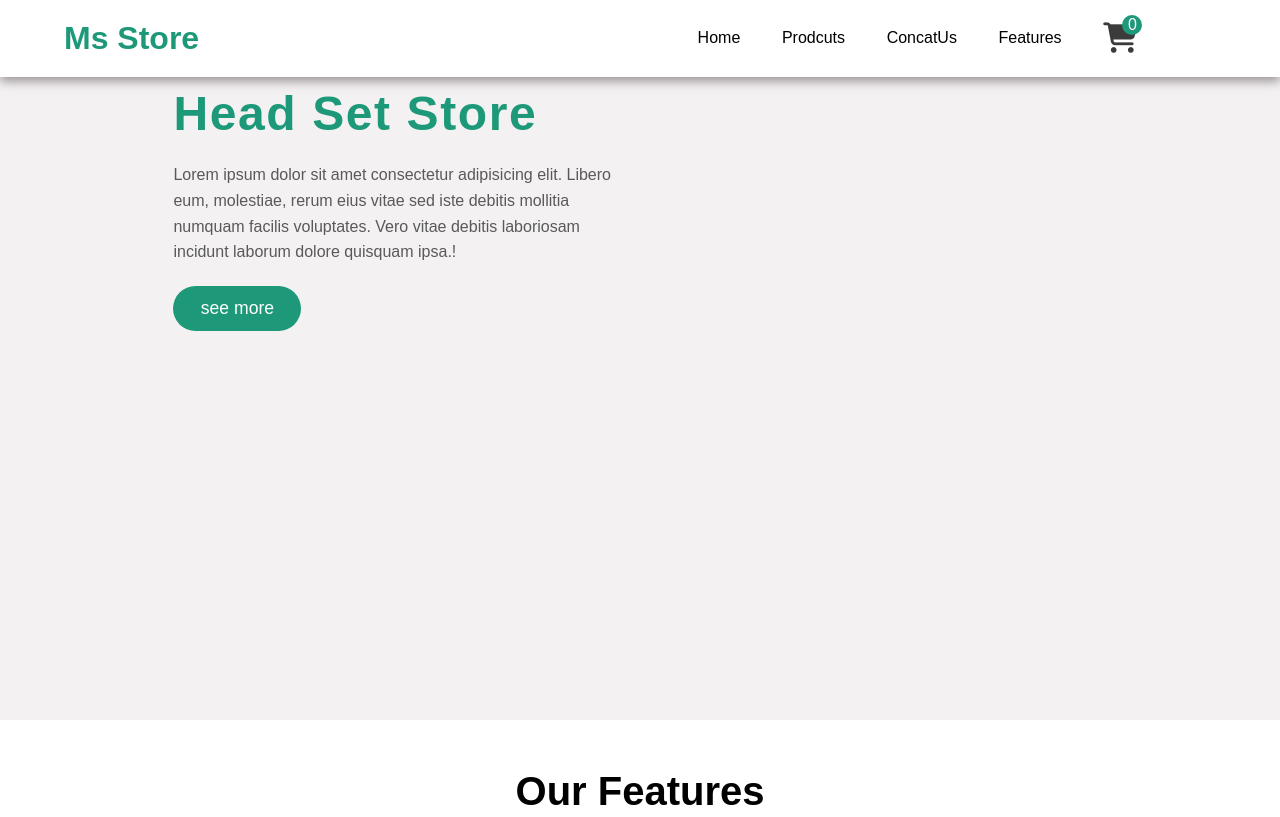
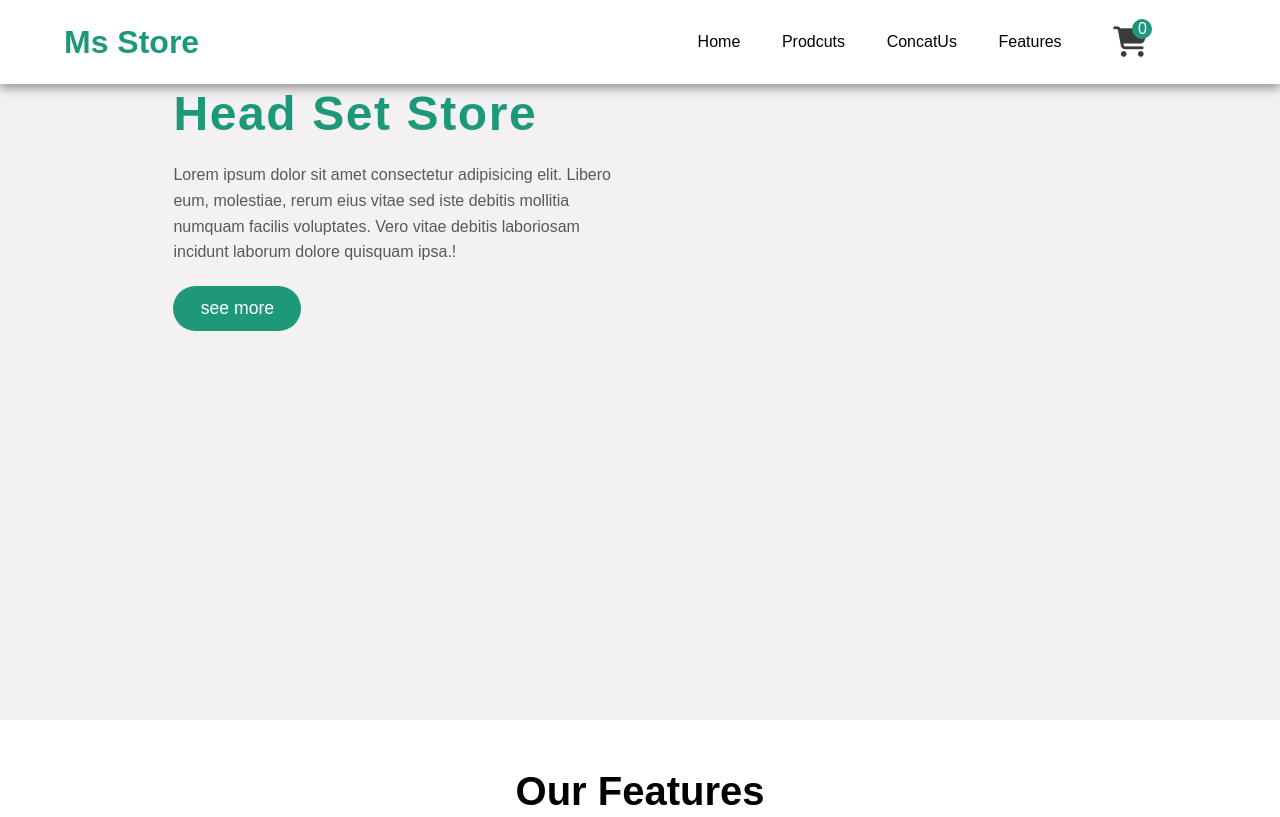
Before and after one commit to Dev-mohamedSamy/ecomerece2, a plain HTML site: page index.html in a window 1280 px wide. Shown: the top 817 px of the page. Drawn offline with Linux system fonts and the light colour scheme.

Commit message:
Update style.css

```diff
--- a/style.css
+++ b/style.css
@@ -181,7 +181,7 @@ body {
 }
 .header .nav-dropdown-container{
   position: relative;
-  /* padding: 10px; */
+  padding: 7px 10px;
 }
 
 .header .nav-dropdown-menu{
```
